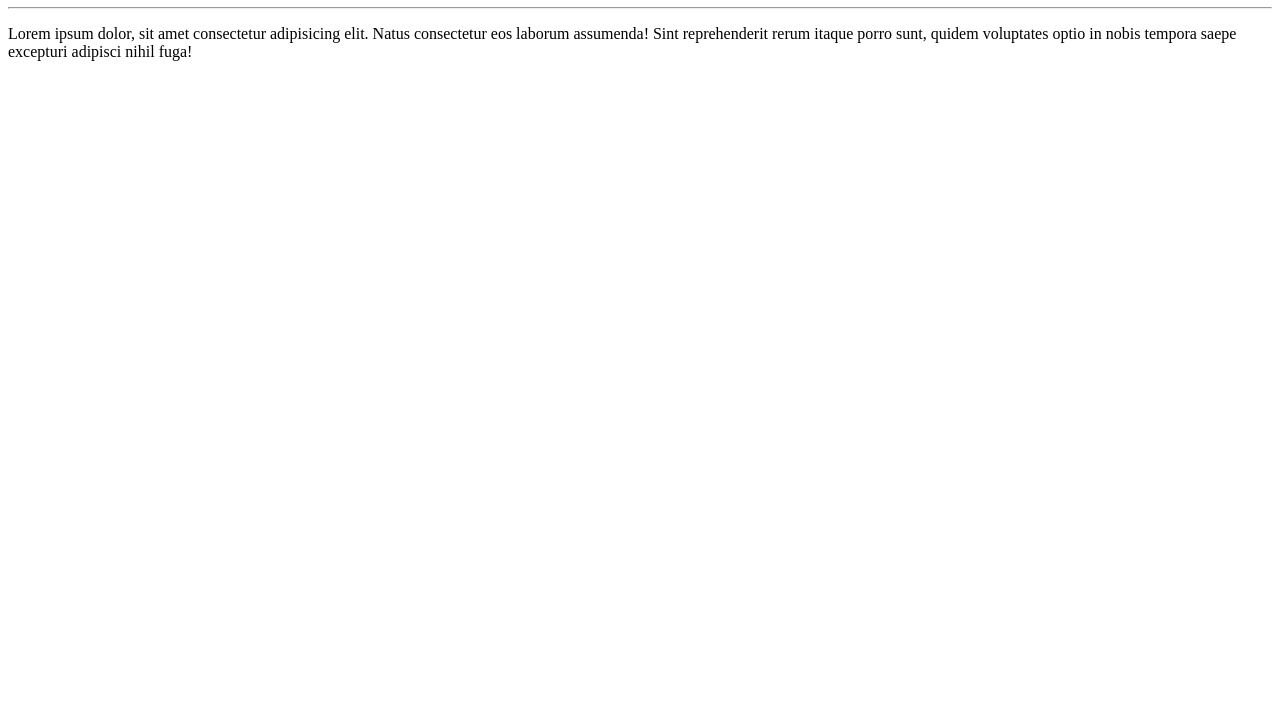
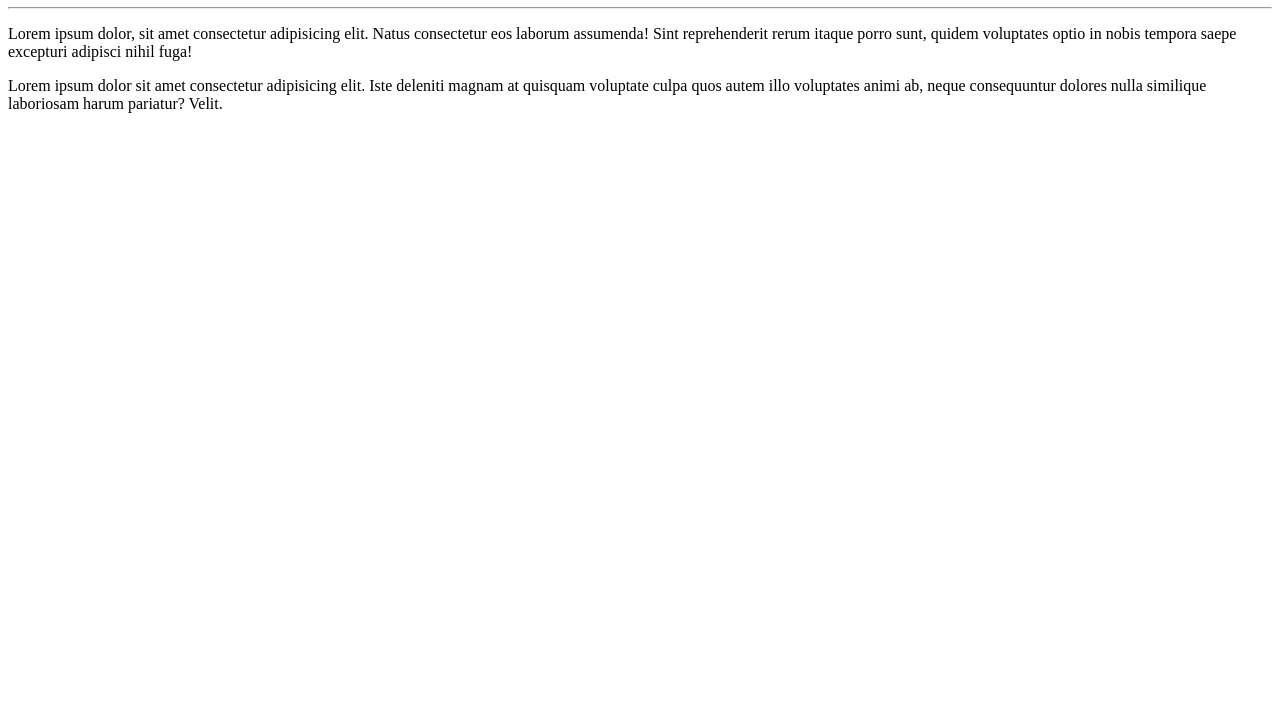
Before and after one commit to LeandroRDS/Repositorio-Ola-Mundo, a plain HTML site: page Site-exemplo/index.html in a window 1280 px wide. Shown: the part 73-800 px from the top of the page. Drawn offline with Linux system fonts and the light colour scheme.

Commit message:
Adicionei um paragrafo

```diff
--- a/Site-exemplo/index.html
+++ b/Site-exemplo/index.html
@@ -9,5 +9,6 @@
     <h1>Olá, Mundo </h1>
     <hr>
     <p>Lorem ipsum dolor, sit amet consectetur adipisicing elit. Natus consectetur eos laborum assumenda! Sint reprehenderit rerum itaque porro sunt, quidem voluptates optio in nobis tempora saepe excepturi adipisci nihil fuga!</p>
+    <p>Lorem ipsum dolor sit amet consectetur adipisicing elit. Iste deleniti magnam at quisquam voluptate culpa quos autem illo voluptates animi ab, neque consequuntur dolores nulla similique laboriosam harum pariatur? Velit.</p>
 </body>
 </html>
```
